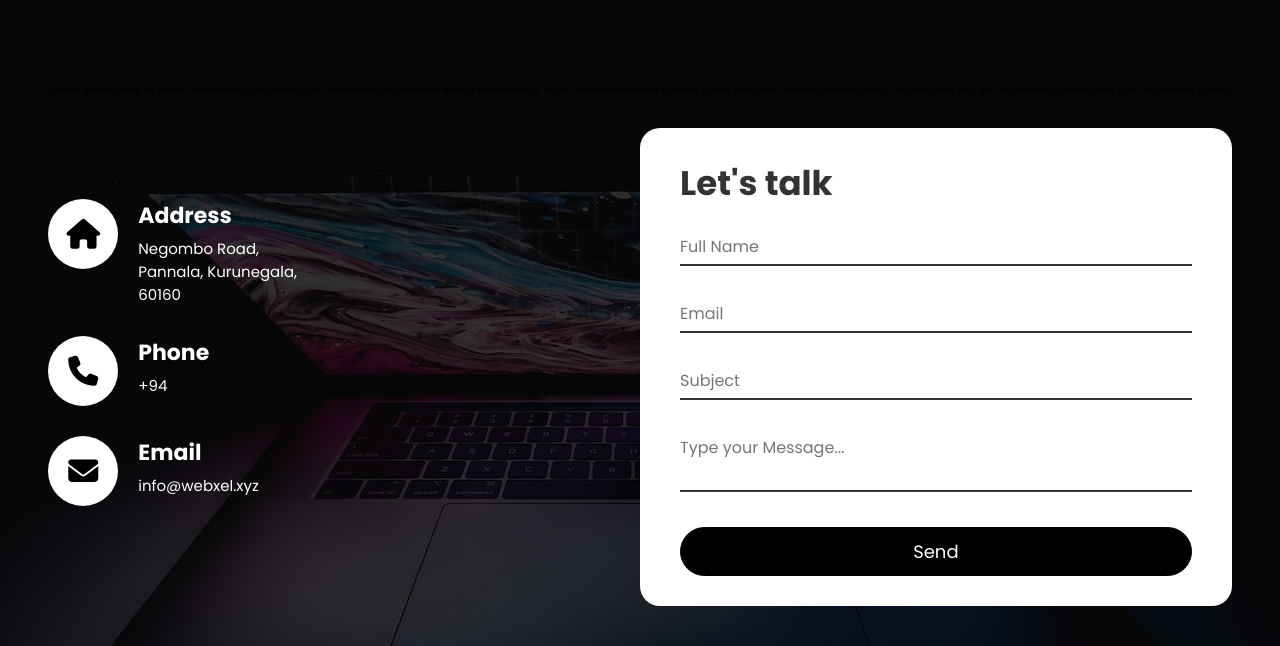
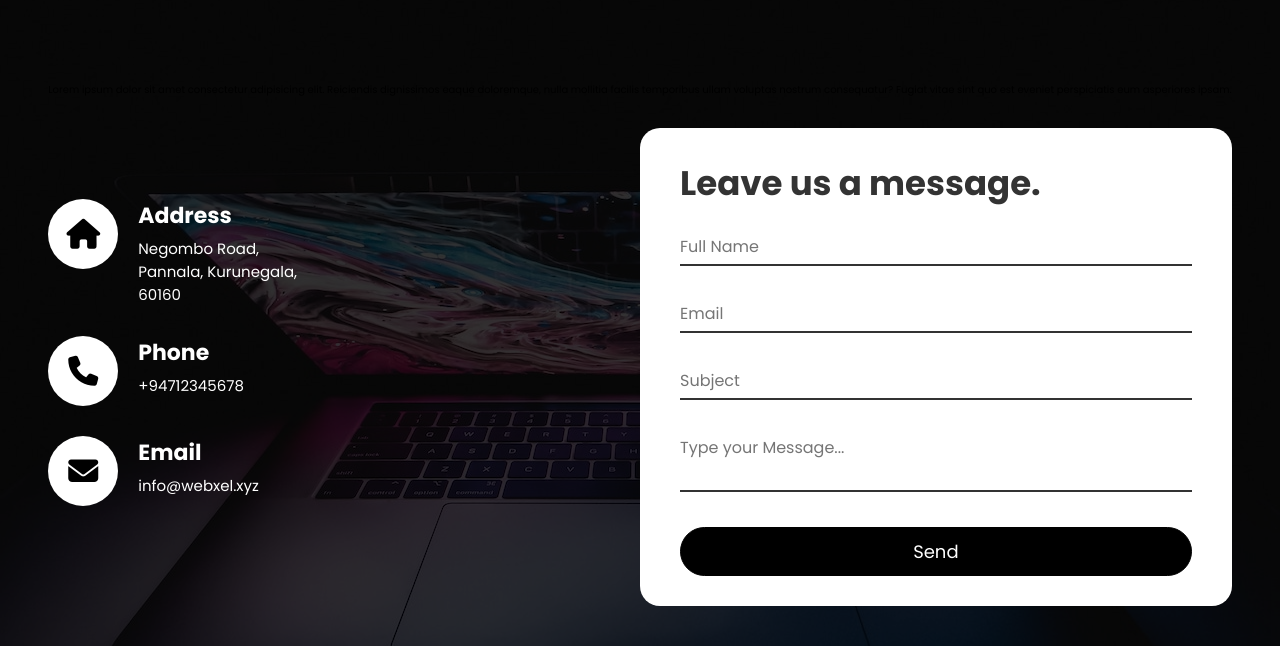
Before and after one commit to charukaonline/webxel-website, a PHP site: page /contact_us.php in a window 1280 px wide. Shown: the part 71-717 px from the top of the page. Run offline with PHP 8.4, Linux system fonts and the light colour scheme; some libraries are stand-ins or nearby versions.

Commit message:
contact us update

```diff
--- a/contact_us.php
+++ b/contact_us.php
@@ -100,18 +100,18 @@
 
           <div class="contact-info-item">
             <div class="contact-info-icon">
-              <i class="fas fa-phone"></i>
+            <a href="tel:+94712345678"><i class="fas fa-phone"></i></a>
             </div>
 
             <div class="contact-info-content">
               <h4>Phone</h4>
-              <p>+94</p>
+              <p>+94712345678</p>
             </div>
           </div>
 
           <div class="contact-info-item">
             <div class="contact-info-icon">
-              <a href="mailto:sanojaminda@gmail.com"><i class="fas fa-envelope"></i></a>
+              <a href="mailto:info@webxel.xyz"><i class="fas fa-envelope"></i></a>
             </div>
 
             <div class="contact-info-content">
@@ -123,7 +123,7 @@
 
         <div class="contact-form">
           <form action="" id="contact-form" method="POST">
-            <h2>Let's talk</h2>
+            <h2>Leave us a message.</h2>
             <div class="input-box">
               <input type="text" required="true" name="contact-form-name" placeholder="Full Name">
             </div>
```
